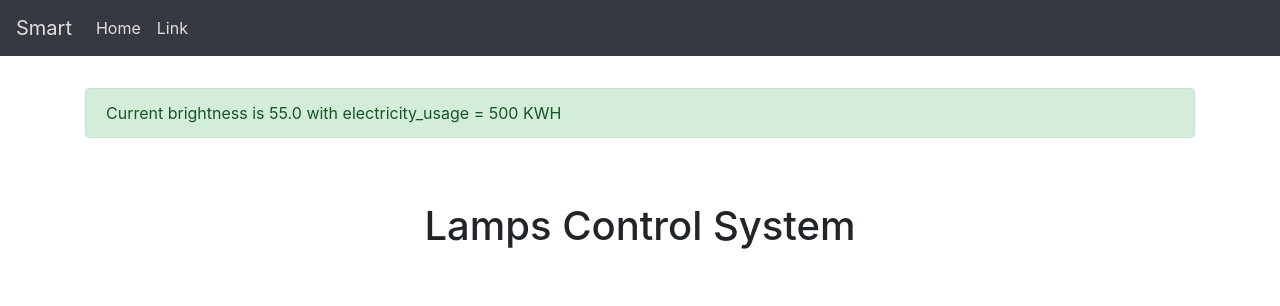
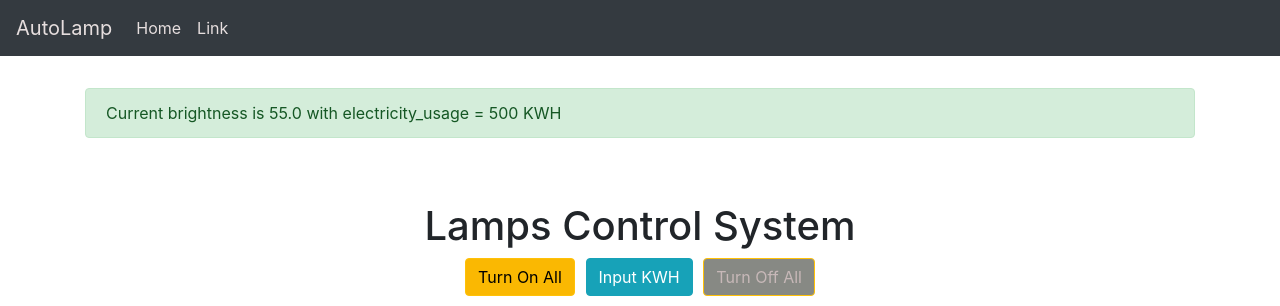
Before and after one commit to ilhamAdhim/prototype-smart-lamp, a Flask app: page / in a window 1280 px wide. Shown: the top 306 px of the page. Run offline with Flask 2, Linux system fonts and the light colour scheme; some libraries are stand-ins or nearby versions.

Commit message:
minor changes

```diff
--- a/templates/lamp.html
+++ b/templates/lamp.html
@@ -15,7 +15,7 @@
 
 <body>
     <nav class="navbar navbar-expand-lg navbar-light bg-dark" style="color :rgb(226, 213, 213)">
-        <a class="navbar-brand" href="lamp.html" style="color :rgb(230, 222, 222);">Smart</a>
+        <a class="navbar-brand" href="#" style="color :rgb(230, 222, 222);">AutoLamp</a>
         <button class="navbar-toggler bg-light" type="button" data-toggle="collapse"
             data-target="#navbarSupportedContent" aria-controls="navbarSupportedContent" aria-expanded="true"
             aria-label="Toggle navigation">
@@ -42,7 +42,7 @@
         </div>
         <div class="text-center" style="margin-top: 80px;">
             <h1>
-                Lamps Control System <br><br>
+                Lamps Control System <br>
                 <button type="button" id="allButtonOn" onclick="onclickAllLamps('ToTurnOn','{{brightness_value}}')"
                     class="btn btn-warning"></button>
                 <button id="buttonCount" type="button" class="btn btn-info" data-target="#my-modal" data-toggle="modal">
```
